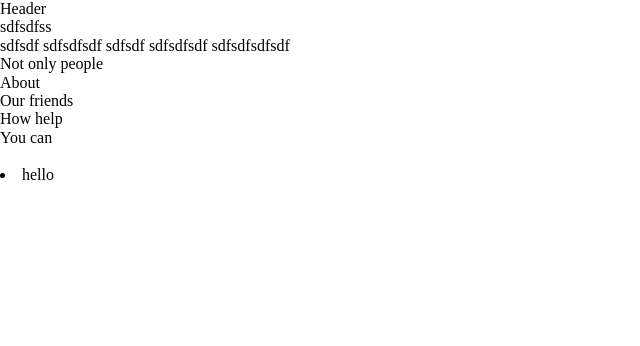
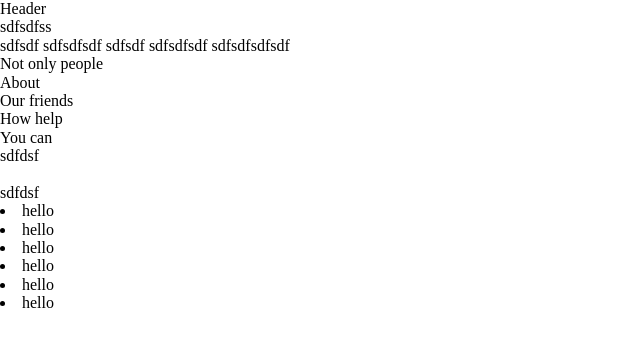
Before and after one commit to rasfor/pet-project, a plain HTML site: page index.html in a window 1280 px wide. Shown: the whole page, without its empty margins (0-640 px from the left). Drawn offline with nearby package versions, Linux system fonts and the light colour scheme.

Commit message:
footer changes

```diff
--- a/index.html
+++ b/index.html
@@ -21,8 +21,19 @@
         <article>You can</article>
     </main>
     <footer>
+        <div>sdfdsf</div>
         <img />
+        <img />
+        <img />
+        <img />
+        <img />
+        <div>sdfdsf</div>
         <nav>
+            <li>hello</li>
+            <li>hello</li>
+            <li>hello</li>
+            <li>hello</li>
+            <li>hello</li>
             <li>hello</li>
         </nav>
     </footer>
```
